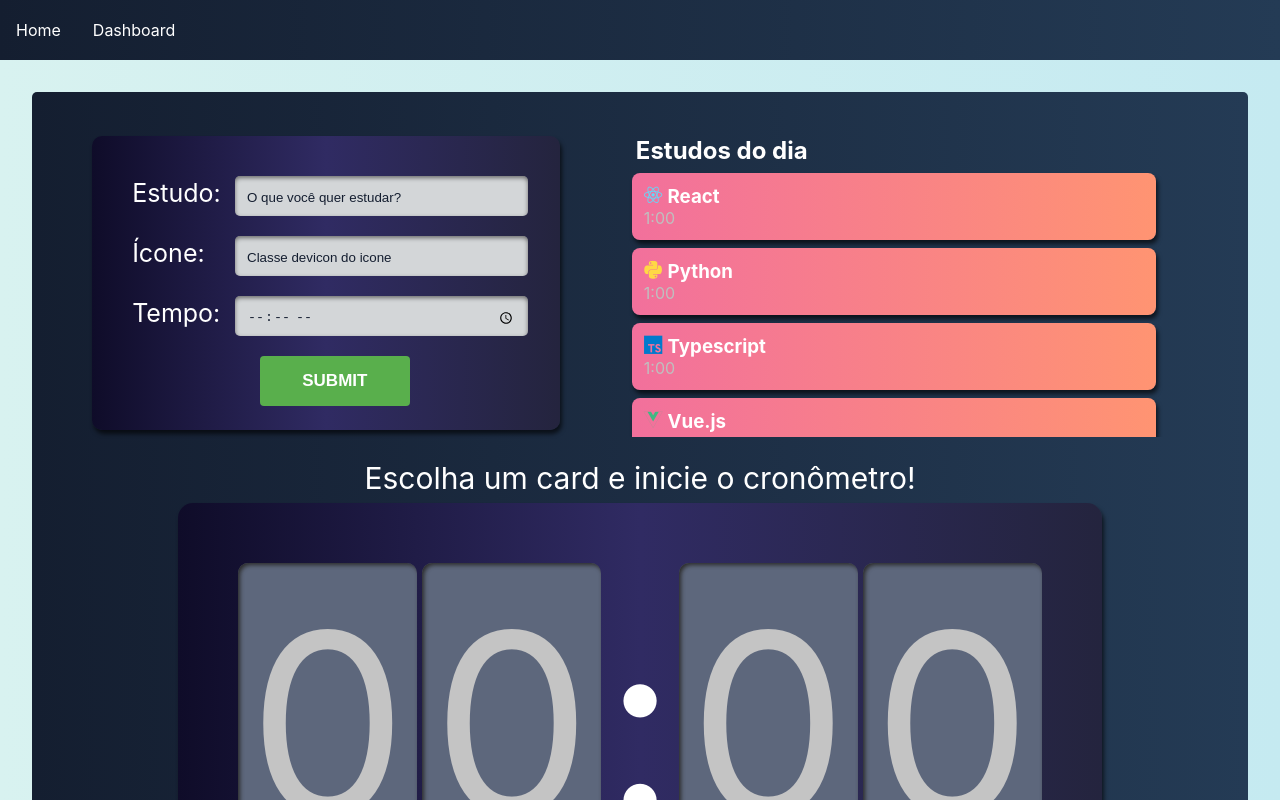
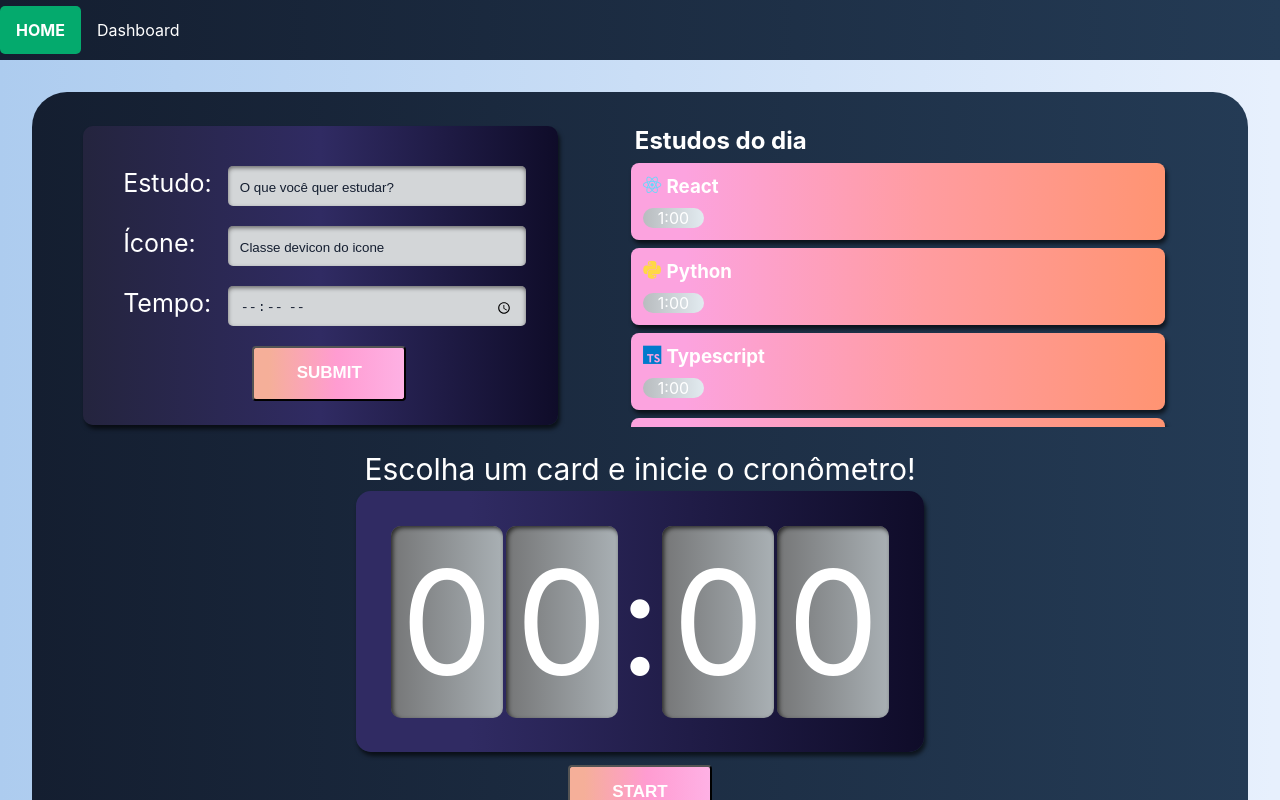
Before and after one commit to ThiagoKS-7/alura-studies, a React (Create React App) app: page / in a window 1280 px wide. Shown: the top 800 px of the page. Built offline with nearby package versions, Linux system fonts and the light colour scheme.

Commit message:
#6-release: ajustando router e melhorando paleta de cores

```diff
--- a/src/components/atoms/Button/styles.tsx
+++ b/src/components/atoms/Button/styles.tsx
@@ -1,8 +1,7 @@
 import { styled } from "@mui/system";
 
 export const StyledButton = styled('button')`
-    background-color: #59af4c;
-    border: none;
+    background: linear-gradient(.25turn, rgb(245, 175, 153) 10%, #ff9cd1, #feb1e4);
     border-radius: 4px;
     color: white;
     text-align: center;
@@ -18,14 +17,16 @@
     }
 
     &:hover {
-      background-color: #3e8e61;
+      background: linear-gradient(.25turn, rgb(205, 127, 105) 10%, #bd568d, #bc5c9c);
+      box-shadow: 15px 10px 20px #0000009F;
+      border: 0.5px solid #f008b6;
     }
     @media screen and (max-width: 600px) {
       padding: 0.5em 5.5em;
       border-radius: 15px;
     }
     @media screen and (min-width: 1380px) {
-        font-size: 30px;
+        font-size: 20px;
         padding: 0.9em 2.5em;
     }
 `;
--- a/src/components/atoms/ListItem/styles.tsx
+++ b/src/components/atoms/ListItem/styles.tsx
@@ -2,7 +2,7 @@
 
 export const StyledListItem = styled('li')`
     margin: 0.5em 2em;
-    background-image: linear-gradient(to right, rgb(242, 112, 156), rgb(255, 148, 114));
+    background-image: linear-gradient(.25turn, #fca3df 10%, #ff9ca0, rgb(255, 148, 114)); //linear-gradient(to right, rgb(242, 112, 156), rgb(255, 148, 114));
     border-radius: 8px;
     box-shadow: 2px 4px 4px #0000009F;
     padding: 12px;
@@ -10,13 +10,20 @@
     position: relative;
     cursor: pointer;
     &:hover {
-        background-image: linear-gradient(to right, rgb(174, 64, 101), rgb(183, 90, 61));
+        background-image: linear-gradient(.25turn, #e05db5 10%, #dc6569, rgb(206, 106, 76)); //linear-gradient(to right, rgb(174, 64, 101), rgb(183, 90, 61));
+        border: 0.5px solid #f008b6;
+        span {
+            color:white;
+            font-weight: 570;
+            background: linear-gradient(.25turn, #757677,#a9b0b4);
+        }
     }
 `;
 
 export const Title = styled('h3')`
     padding: 0;
     margin: 0;
+    margin-bottom: 10px;
     color: white;
     @media screen and (min-width: 1380px) and (max-width: 2599px) {
         font-size: 28px;
@@ -29,7 +36,12 @@
 export const Description = styled('span')`
     padding: 0;
     margin: 0;
-    color:#BFBFBF;
+    color: white;
+    background:linear-gradient(.25turn, #b8bcbf,#e2ebf0);
+    margin: 10px 0;
+    padding: 0 15px;
+    height: 5%;
+    border-radius: 10px;
     @media screen and (min-width: 1380px) and (max-width: 2599px) {
         font-size: 28px;
     }
--- a/src/components/atoms/Watch/styles.tsx
+++ b/src/components/atoms/Watch/styles.tsx
@@ -1,7 +1,7 @@
 import { styled } from "@mui/system";
 
 export const WatchNumber = styled('span')`
-    background-color: #5D677C;
+    background: linear-gradient(.25turn, #757677,#a9b0b4);
     box-shadow: 2px 2px 4px #2B2B2B inset;
     height: inherit;
     width:fit-content;
@@ -10,7 +10,7 @@
     padding: 8px 10px;
     border-radius: 10px;
     font-size: 1.5em;
-    color: #c4c4c4;
+    color: white;
 
     @media screen and (min-width:1280px) {
         font-size: 3.5em;
@@ -36,7 +36,7 @@
 
 export const WatchContainer = styled('div')`
     align-items: center;
-    background-image: linear-gradient(to right, #0f0c29, #302b63, #24243e);
+    background-image: linear-gradient(.25turn, #302b63 20%, #0f0c29);//linear-gradient(to right, #0f0c29, #302b63, #24243e);
     border-radius: 10px;
     box-shadow: 2px 4px 4px #0000009F;
     box-sizing: border-box;
@@ -52,7 +52,7 @@
         padding: 0.2em;
     }
     @media screen and (min-width:1280px) {
-        font-size: 4.5em;
+        font-size: 2.6em;
         padding: 0.8em;
         border-radius: 15px;
     }
--- a/src/components/molecules/List/styles.tsx
+++ b/src/components/molecules/List/styles.tsx
@@ -15,7 +15,7 @@
     ::-webkit-scrollbar-track {
         background-color: #5D677C;
     }
-    @media screen and (max-width: 600px) {
+    @media screen and (max-width: 1000px) {
         width: 100%;
         height: 240px;
     }
@@ -41,7 +41,8 @@
     display:flex;
     flex-direction: column;
     width: 50%;
-    @media screen and (max-width: 600px) {
-        width: 100%;
+    @media screen and (max-width: 1000px) {
+        margin: 2em 0;
+        width: 85%;
     }
 `;
--- a/src/components/molecules/Navbar/Navbar.tsx
+++ b/src/components/molecules/Navbar/Navbar.tsx
@@ -1,10 +1,13 @@
-import React, { useCallback } from "react";
+import React, { useCallback, useEffect } from "react";
 import { Link } from "react-router-dom";
 import { routes } from "@/data/utils/routes";
 import { LinkItem, StyledList, StyledNav } from "./styles";
 import { TNavProps } from "./@types";
+import { useNavigate } from 'react-router-dom';
+
 
 export default function Navbar(props:TNavProps) {
+    const navigate = useNavigate();
     const handleClick = useCallback((event:any) => {
         const list = document.querySelector("ul");
         getSelectedItem(list,event.target.firstChild.data);
@@ -12,6 +15,7 @@
 
     const getSelectedItem = (list:any,value:any) => {
         list.querySelectorAll("a").forEach((item:any) => {
+            console.log(item.firstChild.data)
             if (item.firstChild.data === value) {
                 item.style.backgroundColor = "#04AA6D";
                 item.style.fontWeight = "bold";
@@ -23,6 +27,13 @@
             }
         })
     };
+
+    useEffect(() => {
+        const list = document.querySelector("ul");
+        getSelectedItem(list,"Home");
+        navigate('/');
+    // eslint-disable-next-line react-hooks/exhaustive-deps
+    }, []);
 
     return (
         <StyledNav>
--- a/src/index.css
+++ b/src/index.css
@@ -6,7 +6,7 @@
     sans-serif;
   -webkit-font-smoothing: antialiased;
   -moz-osx-font-smoothing: grayscale;
-  background: linear-gradient(90deg, rgba(228,228,233,1) 0%, rgba(216,242,240,0.9906337535014006) 0%, rgba(197,234,241,1) 100%);
+  background: linear-gradient(to left, #E7F0FD 0.5%, #ADCCEF);
 }
 
 button,input,a {
--- a/src/pages/Home/styles.tsx
+++ b/src/pages/Home/styles.tsx
@@ -1,26 +1,29 @@
 import { styled } from "@mui/system";
 
 export const StyledContainer = styled('div')`
-    padding: 20px;
+    padding: 10px;
     margin: 0 2em 2em 2em;
     min-height: 76%;
     width: fill-available;
-    border-radius: 5px;
+    border-radius: 35px;
     background-image: linear-gradient(to right, #141e30, #243b55);
     box-sizing: border-box;
+    @media screen and (max-width: 1000px) {
+        border-radius: 20px;
+    }
 `;
 
 export const StyledForm = styled('form')`
     display:flex;
     flex-direction: column;
     grid-area: nova-tarefa;
-    background-image: linear-gradient(to right, #0f0c29, #302b63, #24243e);
+    background-image: linear-gradient(to left, #0f0c29, #302b63, #24243e);
     border-radius: 10px;
     box-shadow: 2px 4px 4px #0000009F;
     padding: 1.5em 1em;
     width: 35%;
     height: fit-content;
-    @media screen and (max-width: 600px) {
+    @media screen and (max-width: 1000px) {
         width: 80%;
         margin-bottom: 5%;
     }
@@ -44,13 +47,15 @@
     flex-direction: column;
     align-items:center;
     width: 100%;
+    margin: 0 0 1em 0px;
 `;
 
 export const ContentView = styled('div') `
     display: flex;
     justify-content: space-evenly;
     margin-top: 2%;
-    @media screen and (max-width: 600px) {
+    height: 90%;
+    @media screen and (max-width: 1000px) {
         margin-top: 5%;
         display: flex;
         flex-direction: column;
```
